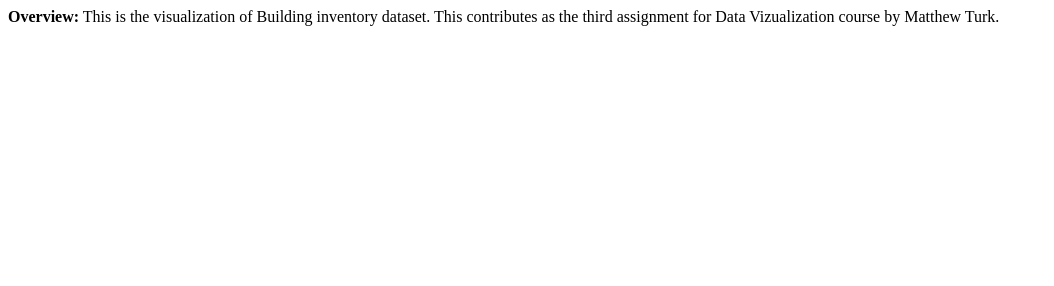
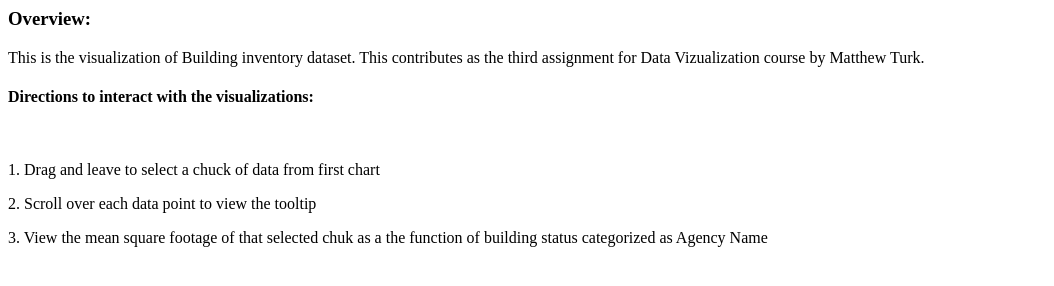
Before and after one commit to manasikarale/manasikarale.github.io, a plain HTML site: page index.html in a window 1280 px wide. Shown: the whole page, without its empty margins (0-1054 px from the left). Drawn offline with Linux system fonts and the light colour scheme; a script that the page names is missing.

Commit message:
Update index.html

```diff
--- a/index.html
+++ b/index.html
@@ -3,10 +3,14 @@
         <script src="https://cdn.jsdelivr.net/npm/vega@5"></script>
         <script src="https://cdn.jsdelivr.net/npm/vega-lite@5"></script>
         <script src="https://cdn.jsdelivr.net/npm/vega-embed@6"></script>
-        <title> Welcome to the journey! </title>
+        <title> karale-manasi-assignment-3 </title>
     </head>
     <body>
-        <p> <b>Overview:</b> This is the visualization of Building inventory dataset. This contributes as the third assignment for Data Vizualization course by Matthew Turk.  </p>
+        <p> <h3>Overview:</h3> This is the visualization of Building inventory dataset. This contributes as the third assignment for Data Vizualization course by Matthew Turk.  </p>
+        <p> <h4> Directions to interact with the visualizations: </h4></br>
+            <p></t>1. Drag and leave to select a chuck of data from first chart </br>
+            <p></t>2. Scroll over each data point to view the tooltip </br>
+            <p></t>3. View the mean square footage of that selected chuk as a the function of building status categorized as Agency Name</br>
         <div id=vegaViz></div>
         <script type=text/javascript>
             var mySpec =
```
